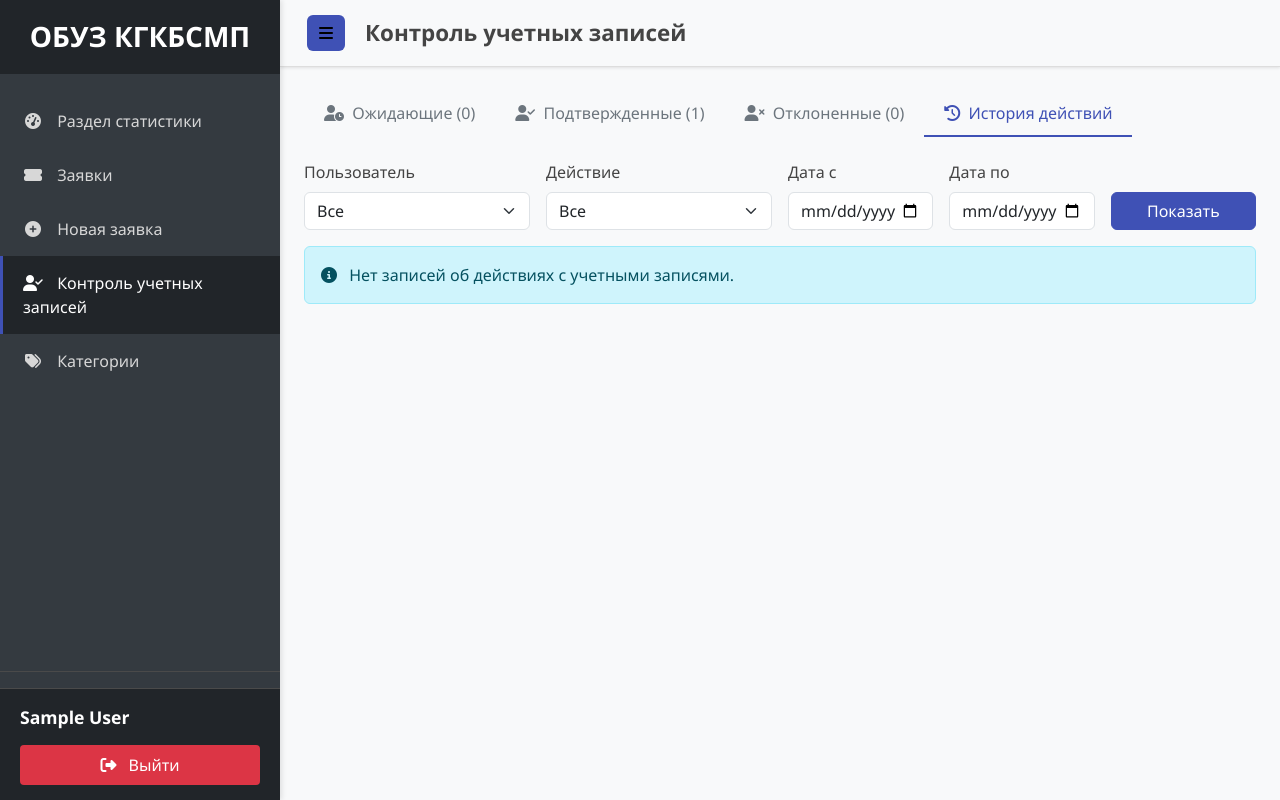
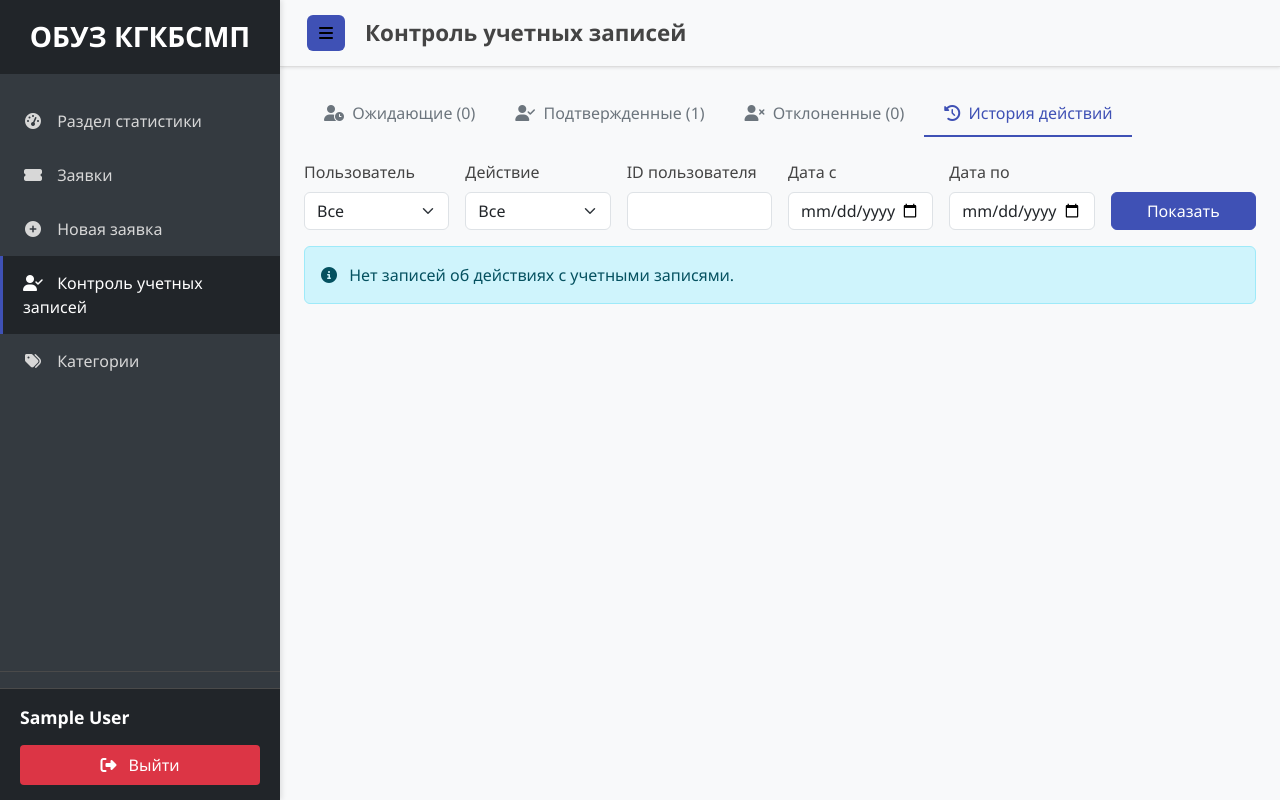
Before and after one commit to CatStoleNothing/Helpdesk-Project, a Flask app: page /registration_approval in a window 1280 px wide, after a click on "История действий". Run offline with Flask 3, Linux system fonts and the light colour scheme; a user stored in the database is signed in; tables that the repository leaves empty hold one stand-in row (values such as "Sample post"); some libraries are stand-ins or nearby versions.

Commit message:
Add user_id filter for audit logs

```diff
--- a/app.py
+++ b/app.py
@@ -296,12 +296,20 @@
     action_type = request.args.get('action_type', '').strip()
     date_from = request.args.get('date_from', '').strip()
     date_to = request.args.get('date_to', '').strip()
+    filter_user_id = request.args.get('user_id', type=int)
+    if filter_user_id is None:
+        filter_user_id = request.args.get('target_id', type=int)
 
     actions_query = ticket_db.query(AuditLog).filter(AuditLog.entity_type.in_(['user', 'ticket']))
     if actor_id:
         actions_query = actions_query.filter(AuditLog.actor_id == actor_id)
     if action_type:
         actions_query = actions_query.filter(AuditLog.action_type == action_type)
+    if filter_user_id:
+        actions_query = actions_query.filter(
+            AuditLog.entity_id == str(filter_user_id),
+            AuditLog.entity_type == 'user'
+        )
     if date_from:
         from_dt = datetime.strptime(date_from, '%Y-%m-%d')
         actions_query = actions_query.filter(AuditLog.timestamp >= from_dt)
@@ -328,7 +336,8 @@
             'actor_id': actor_id,
             'action_type': action_type,
             'date_from': date_from,
-            'date_to': date_to
+            'date_to': date_to,
+            'user_id': filter_user_id
         }
     )
 
--- a/templates/registration_approval.html
+++ b/templates/registration_approval.html
@@ -215,7 +215,7 @@
         <!-- Форма фильтрации -->
         <form method="get" class="row g-3 mb-3">
             <input type="hidden" name="active_tab" value="history">
-            <div class="col-md-3">
+            <div class="col-md-2">
                 <label for="actor_id" class="form-label">Пользователь</label>
                 <select class="form-select" id="actor_id" name="actor_id">
                     <option value="">Все</option>
@@ -224,7 +224,7 @@
                     {% endfor %}
                 </select>
             </div>
-            <div class="col-md-3">
+            <div class="col-md-2">
                 <label for="action_type" class="form-label">Действие</label>
                 <select class="form-select" id="action_type" name="action_type">
                     <option value="">Все</option>
@@ -232,6 +232,10 @@
                         <option value="{{ atype }}" {% if filter_params.action_type == atype %}selected{% endif %}>{{ action_type_labels.get(atype, atype) }}</option>
                     {% endfor %}
                 </select>
+            </div>
+            <div class="col-md-2">
+                <label for="user_id" class="form-label">ID пользователя</label>
+                <input type="number" class="form-control" id="user_id" name="user_id" value="{{ filter_params.user_id }}">
             </div>
             <div class="col-md-2">
                 <label for="date_from" class="form-label">Дата с</label>
```
